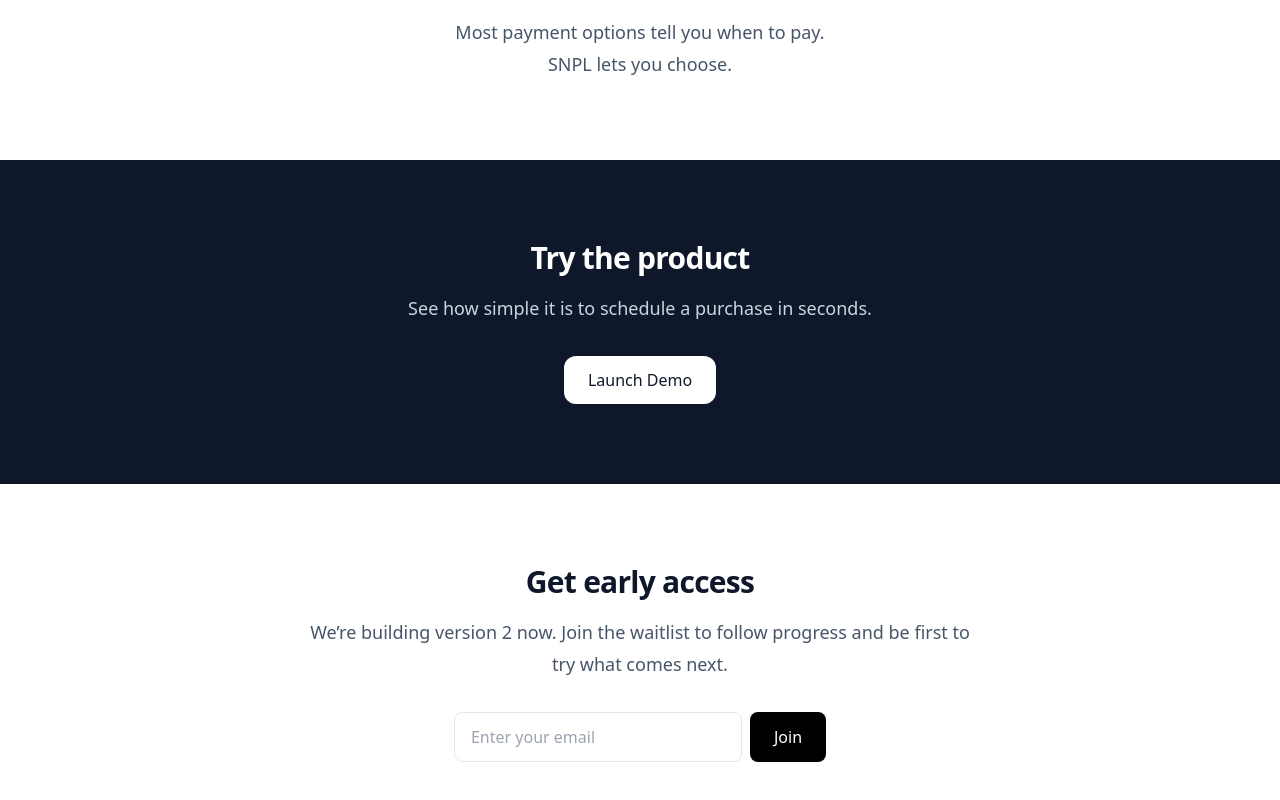
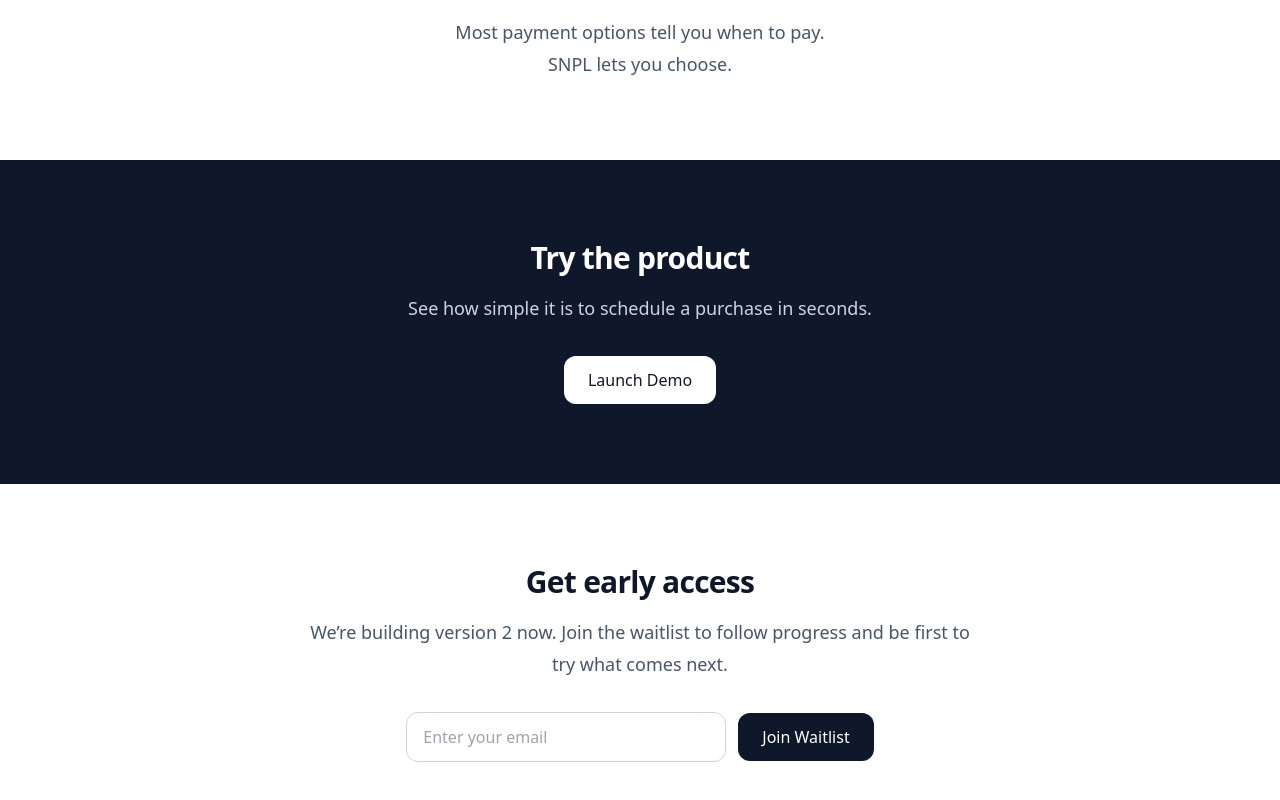
Before and after one commit to snpl-git/snpl-landingpage, a Next.js app: page / in a window 1280 px wide. Shown: the part 1875-2675 px from the top of the page. Built offline with nearby package versions, Linux system fonts and the light colour scheme.

Commit message:
Refactor waitlist form submission UI and styles

```diff
--- a/components/waitlist-form.tsx
+++ b/components/waitlist-form.tsx
@@ -21,25 +21,35 @@
   }
 
   if (submitted) {
-    return <p className="text-green-600">You're in.</p>;
+    return (
+      <div className="mx-auto max-w-md rounded-2xl border border-slate-200 bg-slate-50 px-6 py-5 text-center shadow-sm">
+        <p className="font-medium text-slate-900">You’re in.</p>
+        <p className="mt-2 text-sm text-slate-600">
+          We’ll keep you updated as SNPL grows.
+        </p>
+      </div>
+    );
   }
 
   return (
-    <form onSubmit={handleSubmit} className="flex justify-center gap-2">
+    <form
+      onSubmit={handleSubmit}
+      className="mx-auto flex max-w-xl flex-col items-center gap-3 sm:flex-row sm:justify-center"
+    >
       <input
         type="email"
         required
         placeholder="Enter your email"
         value={email}
         onChange={(e) => setEmail(e.target.value)}
-        className="border px-4 py-3 rounded-lg w-72"
+        className="w-full rounded-xl border border-slate-300 px-4 py-3 outline-none transition focus:border-slate-900 sm:w-80"
       />
 
       <button
         type="submit"
-        className="bg-black text-white px-6 py-3 rounded-lg"
+        className="w-full rounded-xl bg-slate-900 px-6 py-3 text-white transition hover:bg-slate-800 sm:w-auto"
       >
-        Join
+        Join Waitlist
       </button>
     </form>
   );
```
